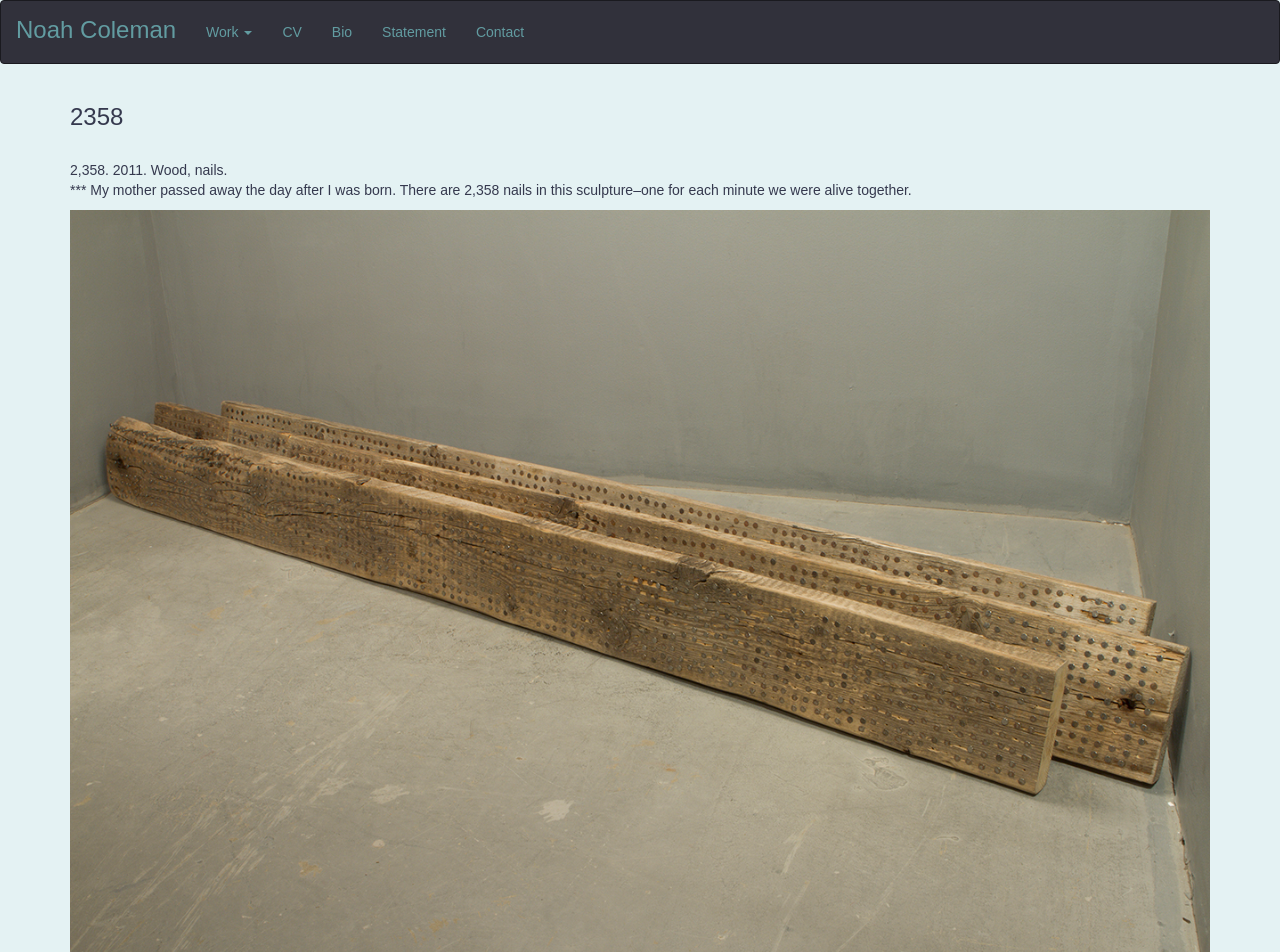
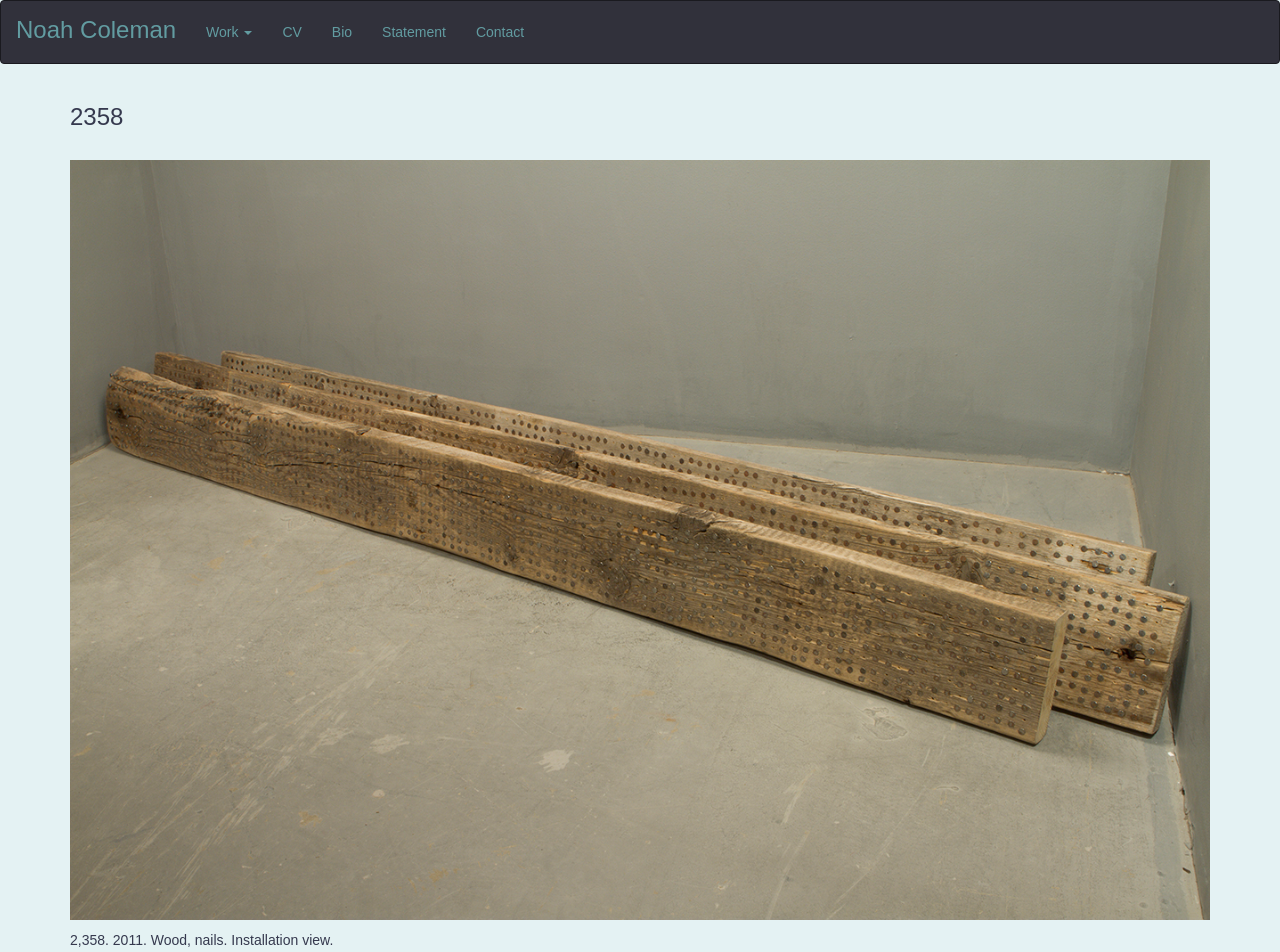
Before and after one commit to noahcoleman/tafmka-noahcoleman.github.io, a Jekyll site: the page built from _posts/2010-09-01-2358.md, in a window 1280 px wide. Shown: the top 952 px of the page. Built offline with Jekyll 4.4.1, drawn with Linux system fonts in a browser that asks for light colours; nearby versions of some CDN libraries; Markdown is read by kramdown in place of the engine named in the settings; some of the changed text lies outside the part shown.

```diff
--- a/_layouts/gallery.html
+++ b/_layouts/gallery.html
@@ -3,9 +3,7 @@
 <h3 class="content"> {{page.title}}</h3>
 <br>
 {{content}}
-
-
-
+<br>
 <article class="gallery" role="main">
     <section class="photos">
       {% for image in page.image %} <!-- Loop through the photos from the YAML frontmatter from an empty Jekyll post -->
@@ -21,5 +19,7 @@
     </section>
   </article>
 
+<br>
+
 
 {% include footer.html %}
--- a/_posts/2010-09-01-2358.md
+++ b/_posts/2010-09-01-2358.md
@@ -2,11 +2,13 @@
 layout: gallery
 title: 2,358
 image:
-  - /img/2358/2358001.jpg
+  - /img/2358/2358002.jpg
+image-caption:
+  - 'Installation view.'
 tags: wood nails repetition family 2010
 ---
+<img src="/img/2358/2358001.jpg" alt="" class="img-responsive">
+<figcaption>2,358. 2011. Wood, nails. Installation view.</figcaption>
 
-
-2,358. 2011. Wood, nails.
 ***
 My mother passed away the day after I was born.  There are 2,358 nails in this sculpture--one for each minute we were alive together.
```
Also changed, not shown: _posts/2014-07-28-what-the-left-hand-knows.md (+2 -2 lines), 1 other file.
